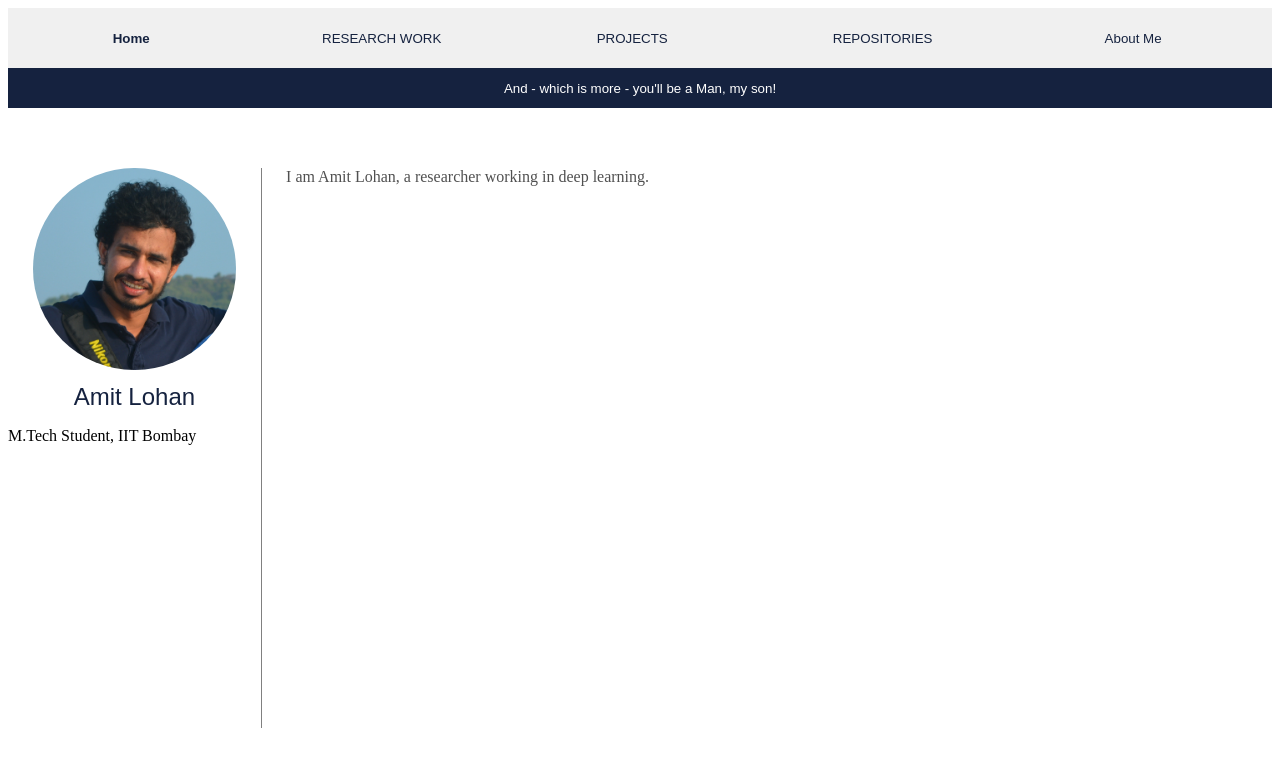
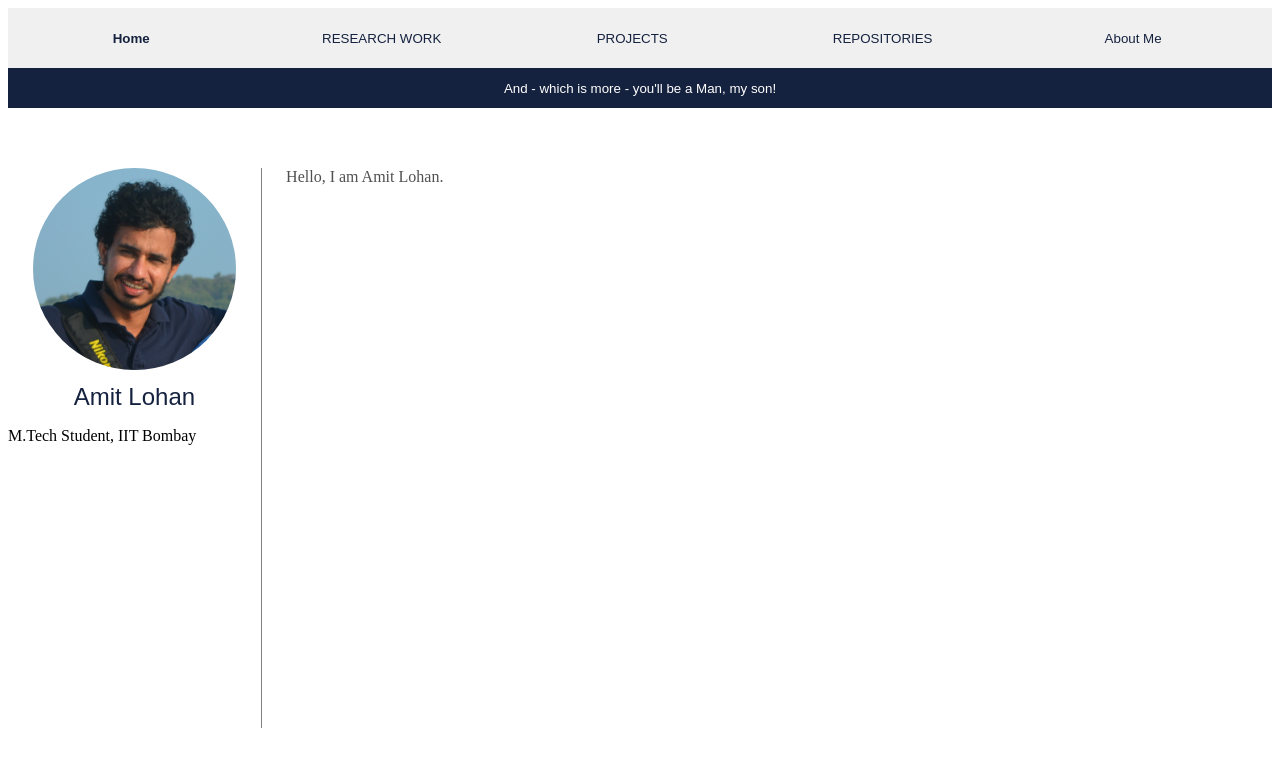
Before and after one commit to amitlohan/amitlohan.github.io, a plain HTML site: page index.html in a window 1280 px wide. Drawn offline with Linux system fonts and the light colour scheme.

Commit message:
Small modification

```diff
--- a/index.html
+++ b/index.html
@@ -102,7 +102,7 @@ a:hover { COLOR:##1522ff; TEXT-DECORATION: underline; font-weight: none }
 
       <div class='maindiv'>
       <p class='mainpara'>
-      I am Amit Lohan, a researcher working in deep learning.
+      Hello, I am Amit Lohan.
       <p>
       </div>
 </div>
```
